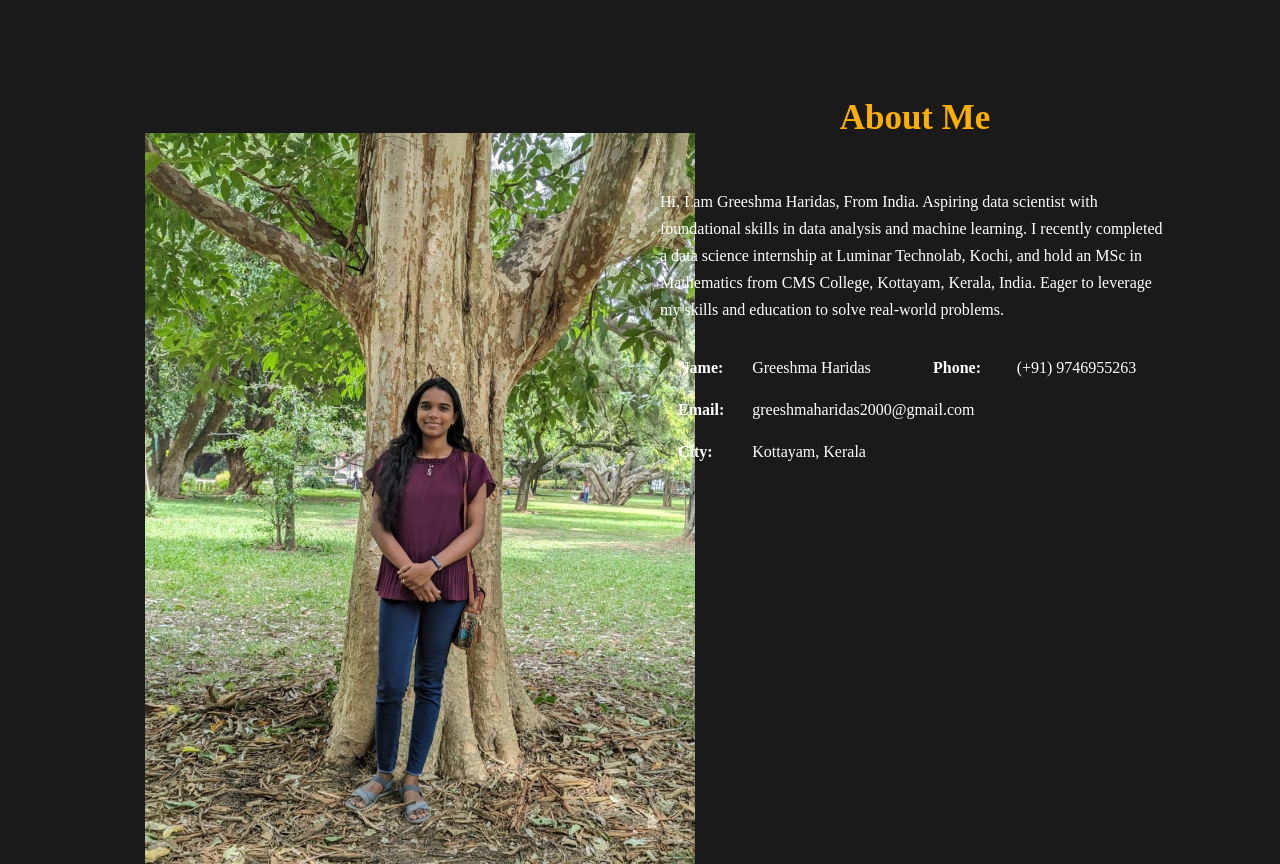
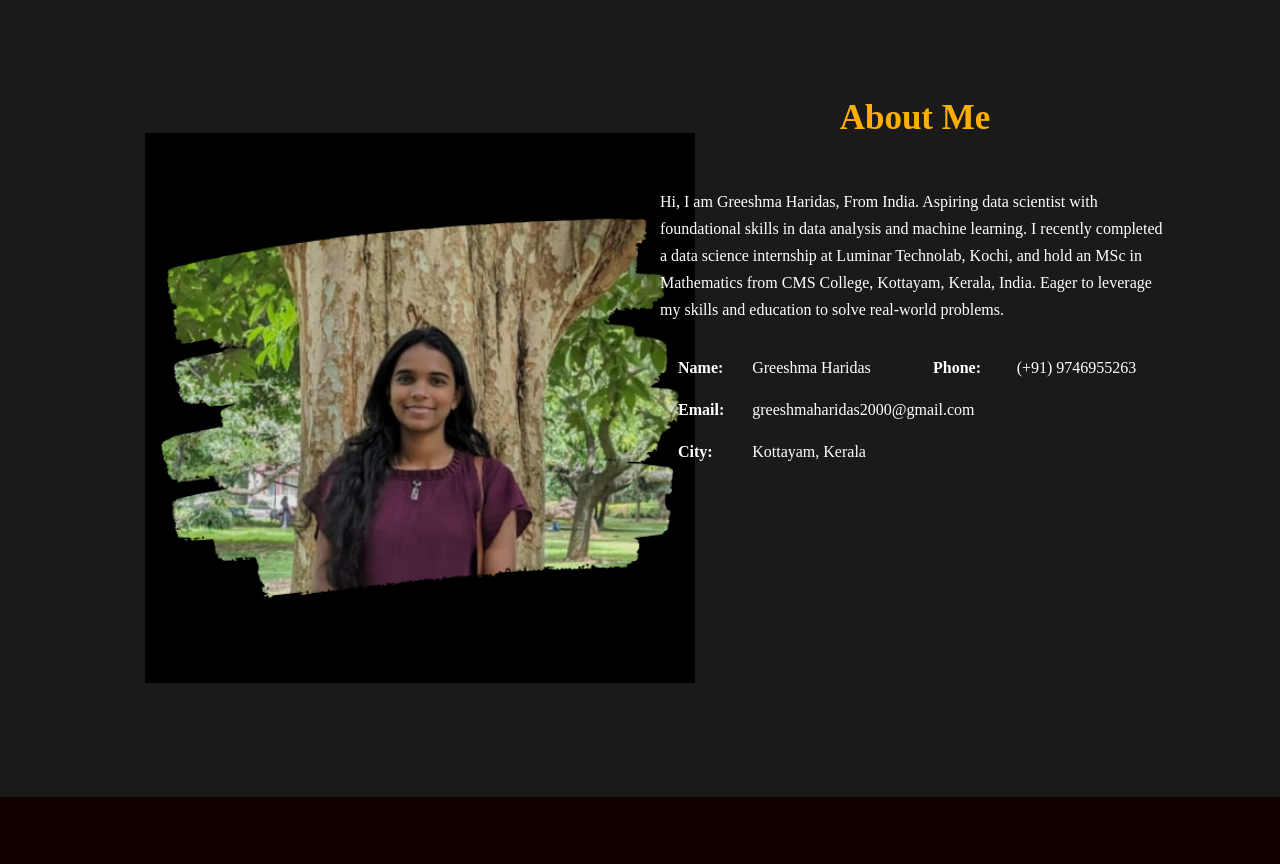
Before and after one commit to GreeshmaHarids/CODSOFT, a plain HTML site: page index.html in a window 1280 px wide. Shown: the part 580-1444 px from the top of the page. Drawn offline with Linux system fonts and the light colour scheme.

Commit message:
Update index.html

```diff
--- a/index.html
+++ b/index.html
@@ -51,7 +51,7 @@
     <section id="about">
         <div class="container">
             <div class="width-50">
-                <img src="greeshm photi.jpg" alt="Greeshma Photo">
+                <img src="logo of greesh (1).png" alt="Greeshma Photo">
             </div>
             <div class="width-50">
                 <div class="about-us">
```
